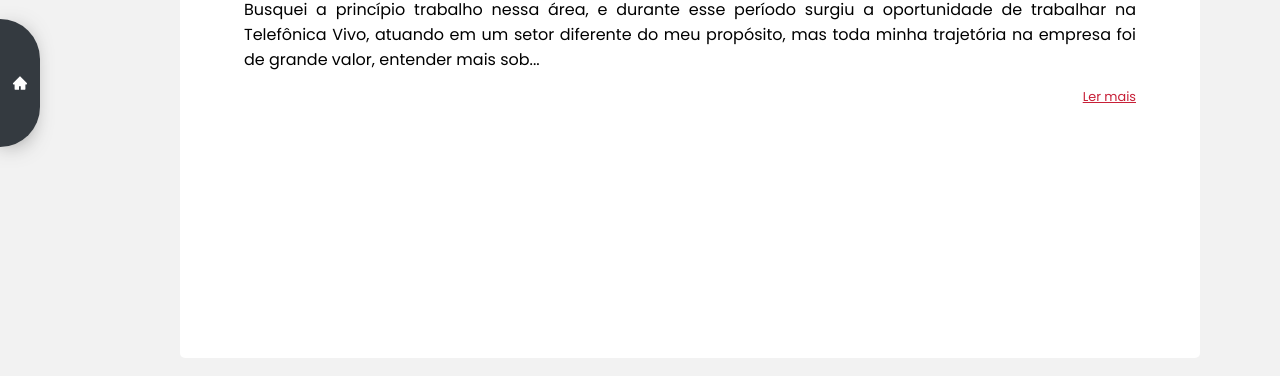
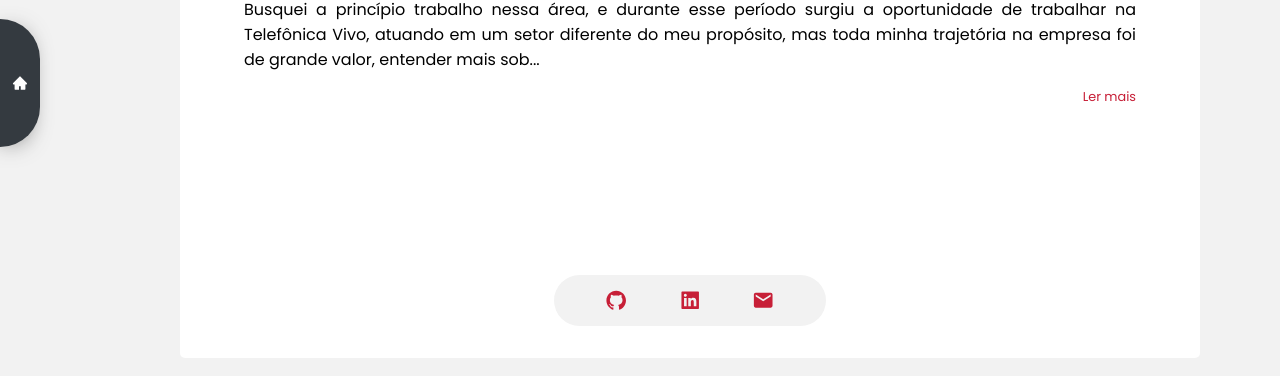
Before and after one commit to Galvaothiago/My-new-portfolio, a React (Vite) app: page /about in a window 1280 px wide. Shown: the part 317-693 px from the top of the page. Built offline with nearby package versions, Linux system fonts and the light colour scheme.

Commit message:
imporve about component, added social media options

```diff
--- a/src/components/header/style.ts
+++ b/src/components/header/style.ts
@@ -64,7 +64,6 @@ export const Menu = styled.nav<bgLinearProps>`
         a {
             text-decoration: none;
             color: #2b2b2b;
-            color: ${({ bgLinear }) => bgLinear ? 'white' : ''};
 
             line-height: 1rem;
             padding:1rem;
--- a/src/pages/about/index.tsx
+++ b/src/pages/about/index.tsx
@@ -1,9 +1,10 @@
 import { useState } from "react";
-import { ContainerAbout, Content } from "./style";
+import { ContainerAbout, Content, SocialMedia } from "./style";
 import { Container } from "./style";
-import { AiFillHome } from 'react-icons/ai'
-import { Link } from "react-router-dom";
 import { Sidebar } from "../../components/sidebar";
+
+import { AiFillLinkedin, AiFillGithub } from 'react-icons/ai'
+import { MdEmail } from 'react-icons/md'
 
 export function About() {
     const about_me = `Meu nome é Thiago Silva Galvão, atualmente moro em Vinhedo - SP.
@@ -25,6 +26,10 @@ export function About() {
 
     const [ showAllText, setShowAllText] = useState<Boolean>(false)
 
+    const EMAIL = 'thiagogalvaodev@outlook.com'
+    const GITHUB = 'https://github.com/Galvaothiago'
+    const LINKEDIN = 'https://www.linkedin.com/in/thiago-galvao-155062208/'
+
     const trucate = (text: string, numbersCharacter: number = 800) => {
         if(showAllText) {
             return text
@@ -37,6 +42,16 @@ export function About() {
         setShowAllText(oldState => !oldState)
     }
 
+    const copyCodeToClipboard = () => {
+        if(!navigator.clipboard) {
+            alert("navegador não suporta a função de copiar texto para o 'clipboard'")
+            return
+        }
+
+        navigator.clipboard.writeText(EMAIL)
+        alert("email copiado para área de transferência")
+    }
+
 
 
     return (
@@ -44,8 +59,19 @@ export function About() {
             <Sidebar />
             <Content>
                 <ContainerAbout>
-                    <p>{ trucate(about_me)}</p>
-                    <a href="#" onClick={handleShowAllText}>{ showAllText ? 'reduzir' : 'Ler mais'}</a>
+                    <div>
+                        <p>{ trucate(about_me)}</p>
+                        <span onClick={handleShowAllText}>{ showAllText ? 'reduzir' : 'Ler mais'}</span>
+                    </div>
+                    <SocialMedia>
+                        <a href={GITHUB} target="_blank">
+                            <AiFillGithub />
+                        </a>
+                        <a href={LINKEDIN} target="_blank">
+                            <AiFillLinkedin />
+                        </a>
+                        <MdEmail  onClick={copyCodeToClipboard}/>
+                    </SocialMedia>
                 </ContainerAbout>
             </Content>
         </Container>
--- a/src/pages/about/style.ts
+++ b/src/pages/about/style.ts
@@ -24,13 +24,19 @@ export const ContainerAbout = styled.div`
     width: 100%;
     max-height: 550px;
     height: 100%;
+    display: flex;
+    flex-direction: column;
+    justify-content: space-between;
+    align-items: center;
 
     background-color: #ffff;
-    padding: 4rem;
+    padding: 4rem 4rem 2rem 4rem;
     border-radius: 5px;
     text-align: justify;
     overflow-y: auto;
 
+
+    > div {
         position: relative;
 
         p {
@@ -38,12 +44,45 @@ export const ContainerAbout = styled.div`
             margin-bottom: 1rem;
         }
 
-    a {
+        > span {
             position: absolute;
-        right: 4rem;
+            right: 0;
             color: #c71f37;
             font-size: .8rem;
             animation: ${appearEffect} 2s ease-in-out;
+            cursor: pointer;
+        }
     }
 
 `
+
+export const SocialMedia = styled.div`
+    max-width: 17rem;
+    width: 100%;
+    height: 3.2rem;
+
+    display: flex;
+    justify-content: space-evenly;
+    align-items: center;
+
+    background-color: #f2f2f2;
+    border-radius: 50px;
+
+     a {
+        display: flex;
+        text-decoration: none;
+        cursor: pointer;
+
+        svg {
+            color: #c71f37;
+            font-size: 1.4rem;
+        }
+
+    }
+
+    > svg {
+            color: #c71f37;
+            font-size: 1.4rem;
+            cursor: pointer;
+        }
+`
```
Lines whose indentation alone changed are shown as unchanged.
